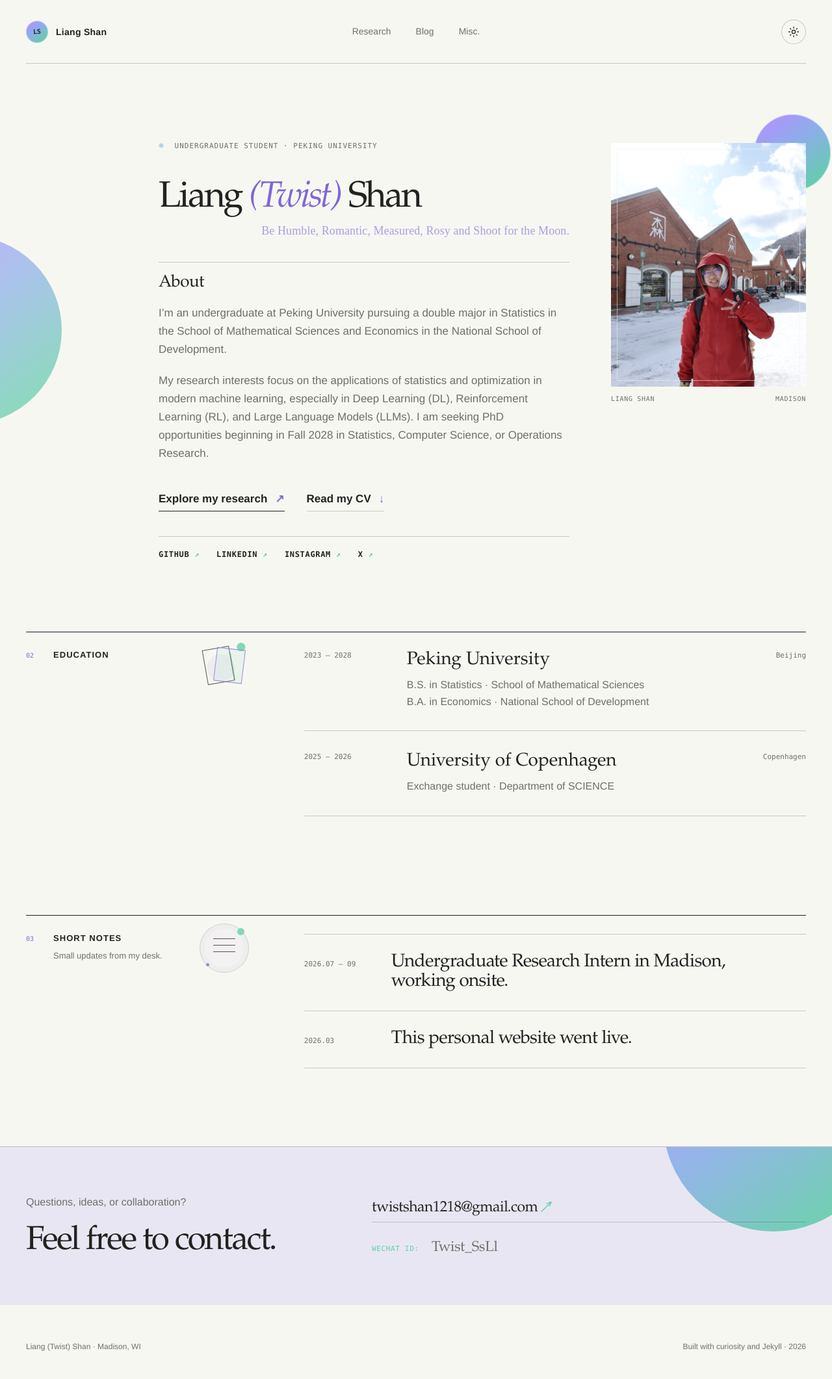
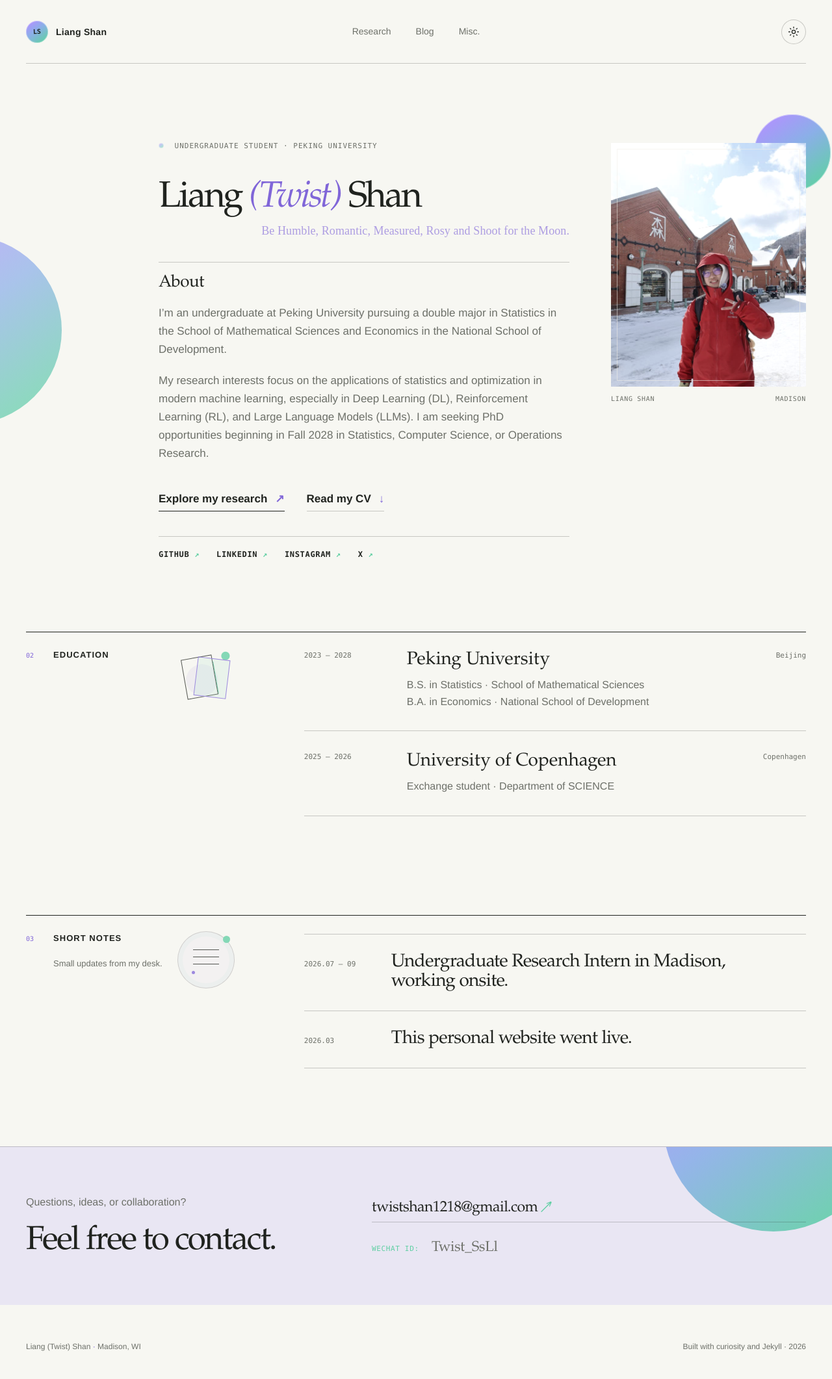
Before and after one commit to Twist-Shan/Twist-Shan.github.io, a Jekyll site: the page built from _pages/about.md, in a window 1280 px wide. Shown: the whole page at 65% size. Built offline with Jekyll 4.4.1, drawn with Linux system fonts in a browser that asks for light colours.

```diff
--- a/assets/css/studio.css
+++ b/assets/css/studio.css
@@ -101,18 +101,18 @@
 .portrait-wrap figcaption { display: flex; justify-content: space-between; margin-top: 12px; font: 10px/1.4 var(--mono); color: var(--muted); text-transform: uppercase; letter-spacing: .07em; }
 
 .ruled-section { border-top: 1px solid var(--ink); padding: 28px 0 120px; display: grid; grid-template-columns: 1fr 2.2fr; gap: 6vw; }
-.section-label { display: grid; grid-template-columns: 42px 1fr 84px; align-items: baseline; align-content: start; }
+.section-label { display: grid; grid-template-columns: 42px 1fr 100px; align-items: baseline; align-content: start; }
 .section-label span { font: 10px/1 var(--mono); color: var(--accent); }
 .section-label h2 { font: 600 13px/1 var(--sans); margin: 0; text-transform: uppercase; letter-spacing: .08em; }
 .section-label p { grid-column: 2; margin-top: 9px; color: var(--muted); font-size: 13px; }
 .heading-mark { display: block; width: 60px; aspect-ratio: 1; position: relative; color: var(--ink); opacity: .76; font-style: normal; }
-.section-label .heading-mark { grid-column: 3; grid-row: 1 / 3; align-self: start; width: 76px; margin-top: -16px; }
+.section-label .heading-mark { grid-column: 3; grid-row: 1 / 3; align-self: start; width: 88px; margin-top: -4px; transform: translateX(-18px); }
 .heading-mark--education { background: radial-gradient(circle at 84% 14%, var(--mint) 0 6px, transparent 7px), radial-gradient(ellipse at 43% 56%, color-mix(in srgb, var(--accent) 9%, transparent) 0 34%, transparent 35%); }
-.heading-mark--education::before, .heading-mark--education::after { content: ""; position: absolute; width: 40px; height: 52px; border: 1px solid currentColor; left: 8px; top: 12px; transform: rotate(-10deg); }
+.heading-mark--education::before, .heading-mark--education::after { content: ""; position: absolute; width: 46px; height: 60px; border: 1px solid currentColor; left: 10px; top: 14px; transform: rotate(-10deg); }
 .heading-mark--education::before { box-shadow: 7px 5px 0 -6px var(--mint); }
-.heading-mark--education::after { width: 42px; height: 50px; left: 24px; top: 13px; border-color: var(--accent); background: color-mix(in srgb, var(--mint) 12%, transparent); transform: rotate(7deg); }
+.heading-mark--education::after { width: 48px; height: 58px; left: 28px; top: 16px; border-color: var(--accent); background: color-mix(in srgb, var(--mint) 12%, transparent); transform: rotate(7deg); }
 .heading-mark--notes { border: 1px solid var(--line); border-radius: 50%; background: color-mix(in srgb, var(--accent) 5%, transparent); box-shadow: inset 0 0 0 7px color-mix(in srgb, var(--mint) 6%, transparent); }
-.heading-mark--notes::before { content: ""; position: absolute; width: 34px; height: 1px; background: currentColor; left: 20px; top: 22px; box-shadow: 0 10px 0 currentColor, 0 20px 0 currentColor; }
+.heading-mark--notes::before { content: ""; position: absolute; width: 40px; height: 1px; background: currentColor; left: 50%; top: 27px; transform: translateX(-50%); box-shadow: 0 11px 0 currentColor, 0 22px 0 currentColor; }
 .heading-mark--notes::after { content: ""; position: absolute; width: 11px; aspect-ratio: 1; border: 2px solid var(--page); border-radius: 50%; background: var(--mint); right: 6px; top: 6px; box-shadow: -51px 51px 0 -3px var(--accent); }
 .heading-mark--rl { border: 1px solid var(--line); border-radius: 50%; background: var(--motto-bg); }
 .heading-mark--rl::before { content: ""; position: absolute; inset: 12px 18px; border: 1px solid currentColor; border-radius: 50%; transform: rotate(35deg) scaleX(1.5); box-shadow: 0 0 0 5px color-mix(in srgb, var(--accent) 7%, transparent); }
@@ -121,7 +121,7 @@
 .heading-mark--llm::before, .heading-mark--llm::after { content: ""; position: absolute; width: 38px; height: 29px; border: 1px solid currentColor; left: 4px; top: 8px; transform: rotate(-3deg); }
 .heading-mark--llm::after { left: 17px; top: 21px; border-color: var(--accent); background: color-mix(in srgb, var(--mint) 18%, transparent); transform: rotate(2deg); }
 .heading-mark--things { border-radius: 54% 46% 38% 62%; background: var(--fresh); transform: rotate(-5deg); }
-.heading-mark--things::before { content: ""; position: absolute; width: 40px; aspect-ratio: 1; border: 1px solid currentColor; left: 7px; top: 10px; transform: rotate(17deg); }
+.heading-mark--things::before { content: ""; position: absolute; width: 46px; aspect-ratio: 1; border: 1px solid currentColor; left: 9px; top: 12px; transform: rotate(17deg); }
 .heading-mark--things::after { content: ""; position: absolute; width: 14px; aspect-ratio: 1; border-radius: 50%; background: var(--mint); right: 1px; top: 2px; box-shadow: -37px 41px 0 -4px var(--accent); }
 .timeline article { display: grid; grid-template-columns: 130px 1fr auto; gap: 28px; border-bottom: 1px solid var(--line); padding: 0 0 32px; margin-bottom: 32px; position: relative; }
 .timeline article::after { content: ""; position: absolute; left: 0; right: 0; bottom: -1px; height: 2px; background: var(--fresh); transform: scaleX(0); transform-origin: left; transition: transform .5s cubic-bezier(.16,1,.3,1); }
@@ -213,7 +213,7 @@
 .misc-grid { padding: 75px 0 120px; display: grid; grid-template-columns: 1fr 1.35fr; gap: 12vw; }
 .misc-lead, .course-notes-heading { position: relative; min-height: 260px; isolation: isolate; }
 .misc-lead h2 { font: 400 clamp(2.2rem, 4vw, 4rem)/1 var(--serif); letter-spacing: -.04em; margin: 35px 0; }
-.misc-lead > .heading-mark { position: absolute; right: 0; top: 28px; }
+.misc-lead > .heading-mark { position: absolute; width: 72px; right: 0; top: 28px; }
 .misc-lead > p:last-child { color: var(--muted); font-size: 18px; }
 .misc-list { border-top: 1px solid var(--ink); }
 .misc-list > div { display: grid; grid-template-columns: 45px 1fr 1fr; align-items: baseline; gap: 20px; border-bottom: 1px solid var(--line); padding: 27px 0; }
@@ -221,8 +221,8 @@
 .misc-list h3 { font: 400 22px/1.2 var(--serif); margin: 0; }
 .misc-list p { color: var(--muted); margin: 0; font-size: 13px; }
 .course-notes { border-top: 1px solid var(--ink); padding: 75px 0 120px; display: grid; grid-template-columns: 1fr 1.35fr; gap: 12vw; }
-.course-notes-heading::before { content: ""; position: absolute; width: 60px; aspect-ratio: 1; border-radius: 54% 46% 38% 62%; background: var(--fresh); right: 0; top: 28px; z-index: 0; pointer-events: none; opacity: .76; transform: rotate(-5deg); }
-.course-notes-heading::after { content: ""; position: absolute; width: 40px; aspect-ratio: 1; border: 1px solid var(--ink); right: 13px; top: 38px; z-index: 1; pointer-events: none; transform: rotate(12deg); opacity: .72; box-shadow: 22px -17px 0 -17px var(--mint); }
+.course-notes-heading::before { content: ""; position: absolute; width: 72px; aspect-ratio: 1; border: 1px solid var(--line); border-radius: 50%; background: radial-gradient(circle at 50% 50%, color-mix(in srgb, var(--accent) 18%, transparent) 0 12px, transparent 13px), conic-gradient(from 20deg, transparent 0 62%, color-mix(in srgb, var(--mint) 28%, transparent) 62% 82%, transparent 82%); right: 0; top: 26px; z-index: 0; pointer-events: none; opacity: .9; transform: rotate(-10deg); }
+.course-notes-heading::after { content: ""; position: absolute; width: 38px; height: 50px; border: 1px solid var(--ink); border-radius: 2px; background: repeating-linear-gradient(to bottom, transparent 0 9px, color-mix(in srgb, var(--ink) 42%, transparent) 9px 10px); right: 16px; top: 37px; z-index: 1; pointer-events: none; transform: rotate(6deg); opacity: .74; }
 .course-notes-heading h2 { font: 400 clamp(2.2rem, 4vw, 4rem)/1 var(--serif); letter-spacing: -.04em; margin: 35px 0; }
 .course-notes-heading > p:last-child { color: var(--muted); font-size: 18px; margin: 0; }
 .social-note { grid-template-columns: 1fr auto; align-items: start; }
```
